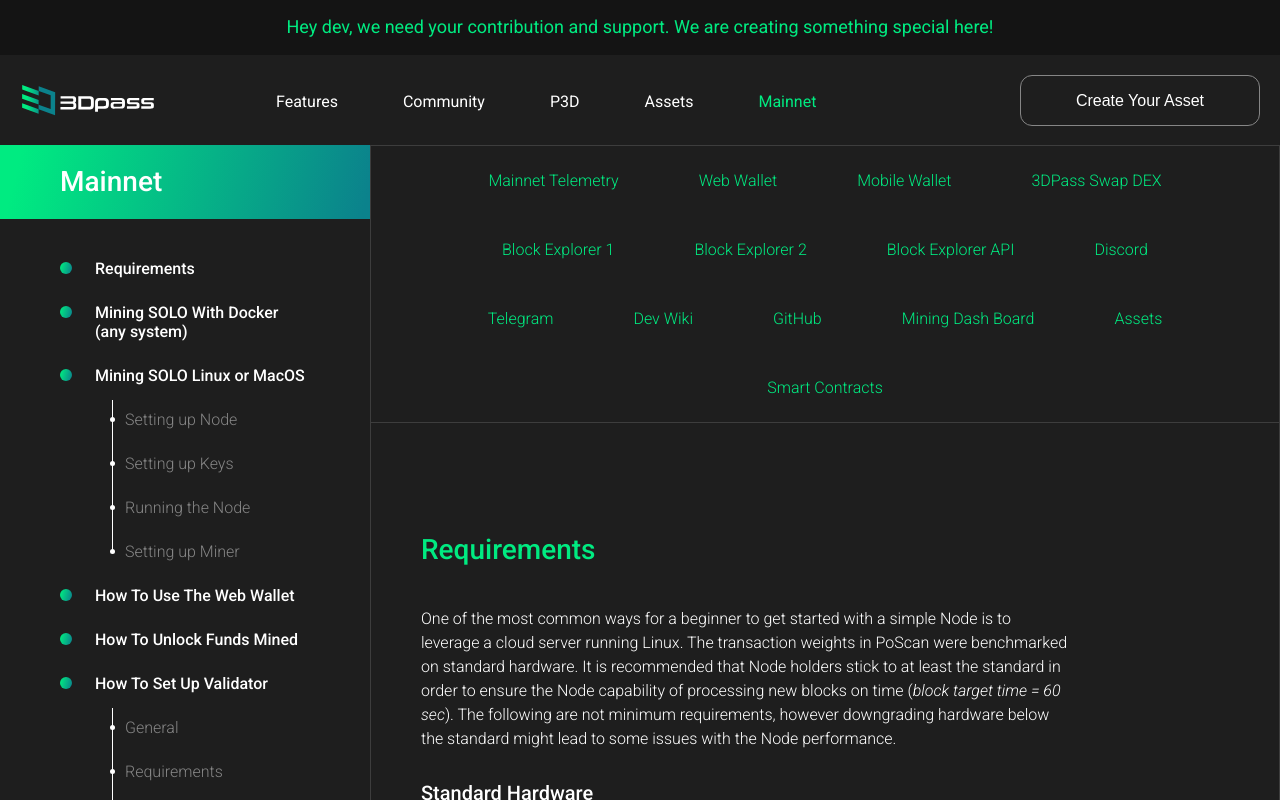
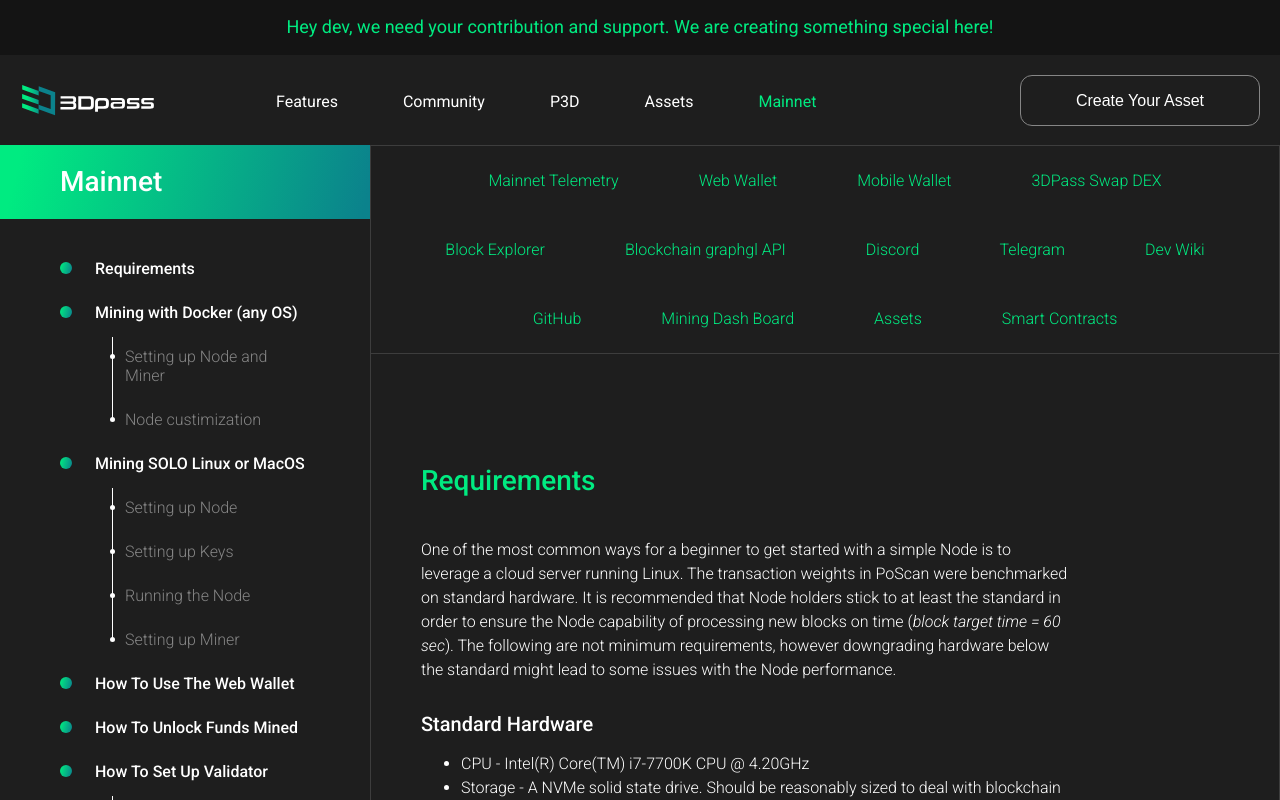
Before and after one commit to 3Dpass/website, a React (Create React App) app: page /mainnet in a window 1280 px wide. Shown: the top 800 px of the page. Built offline with nearby package versions, Linux system fonts and the light colour scheme; the HTML template or start-up script is replaced by a standard one.

Commit message:
docker-guidelines-navigation

```diff
--- a/src/pages/Mainnet.jsx
+++ b/src/pages/Mainnet.jsx
@@ -107,8 +107,21 @@ const Mainnet = () => {
                   : "one-page-nav"
               }
             >
-              Mining SOLO With Docker (any system)
+              Mining with Docker (any OS)
               <div className="page-nav-circle"></div>
+              <div className="page-nav-line docker-line"></div>
+            </div>
+          </a>
+          <a href="#docker-node-setup">
+            <div className="page-nav-inside">
+              Setting up Node and Miner
+              <div className="inside-nav-circle"></div>
+            </div>
+          </a>
+          <a href="#docker-node-customization">
+            <div className="page-nav-inside">
+              Node custimization
+              <div className="inside-nav-circle"></div>
             </div>
           </a>
           <a href="#linux-mac">
@@ -311,13 +324,10 @@ const Mainnet = () => {
             <div className="one-subheader">3DPass Swap DEX</div>
           </a>
           <a href="https://3dpscan.io">
-            <div className="one-subheader">Block Explorer 1</div>
-          </a>
-          <a href="https://explorer.3dpassmining.info">
-            <div className="one-subheader">Block Explorer 2</div>
+            <div className="one-subheader">Block Explorer</div>
           </a>
           <a href="https://explorer-api.3dpscan.io/graphql/">
-            <div className="one-subheader">Block Explorer API</div>
+            <div className="one-subheader">Blockchain graphgl API</div>
           </a>
           <a href="https://discord.gg/u24WkXcwug">
             <div className="one-subheader">Discord</div>
@@ -997,7 +1007,7 @@ cargo build --release
               How to start mining with Docker (Windows; Linux; Mac OS; Android, any
               system)
             </div>
-            <div className="page-content-text">
+            <div className="page-content-text" id="docker-node-setup">
               Run both Node and Miner in one command on <i>Windows,
               Linux, Mac OS, Android</i> and all the systems supported by Docker.
             </div>
@@ -1136,12 +1146,12 @@ docker compose up
               <li>Replace the existing `db` folder with the one you just downloaded</li>
               <li>Restart the node and miner</li>
             </ul>
-            <div className="page-content-subtitle">
-              Additional castomization (optional)
-            </div>
-            <div className="page-content-text">
-              You might as well, customize the Node running command parameters in the
-               the <i>~/3DP/docker/node.sh</i> script:
+            <div className="page-content-subtitle" id="docker-node-customization">
+              Additional customization (optional)
+            </div>
+            <div className="page-content-text">
+              You might, as well, customize the Node running command parameters by means of
+              putting your modifications into the <i>node.sh</i> script (<i>~/3DP/docker/node.sh</i>):
             </div>
             <pre className="main-pre">
               {`
--- a/src/pages/MobileWallet.jsx
+++ b/src/pages/MobileWallet.jsx
@@ -175,7 +175,7 @@ const MobileWallet = () => {
             <ul className="page-content-text">
               <li>
                 Pick up 3D models in <i><Link to="https://en.wikipedia.org/wiki/Wavefront_.obj_file">.obj</Link></i> format up to 100 Kb.
-                (Feel free to download this <Link to="https://github.com/3Dpass/threedpass/tree/main/objects_to_scan/preciouss_stones_collection">precious stones collection</Link> for testing purposes)
+                (Feel free to download this <Link to="https://github.com/3Dpass/threedpass/tree/main/objects_to_scan/preciouss_stones_collection">precious stones collection</Link> for the testing purpose)
               <img
               className="page-img"
               style={{ marginBottom: "20px" }}
@@ -185,18 +185,21 @@ const MobileWallet = () => {
               </li>
               <li>
                 Get the models processed one by one and save its snapshots, until the
-                {" "} HASH ID is matched <i>(the object is recognized)</i>. Otherwise, the object is considered to be unique.
+                {" "} HASH IDs match <i>(the object is recognized)</i>. Otherwise,
+                the object is considered to be unique.
 
-                <img
+              <img
               className="page-img"
               style={{ marginBottom: "20px" }}
               src="/images/object_recognized.png"
               alt="img"
-            />
+              />
               </li>
               <li>
-                If the object tokenization is your primary goal, just keep processing its alternative scans/models, until
-                at least one stable hash is found <i>(the HASH ID is created)</i>. Make sure the stable hash is included into the HASH ID, before you put it on the blockchain.
+                Keep processing on new scans/models of the object, until
+                the stable hash is found <i>(the HASH ID is created)</i>.
+                Make sure the stable hash is included into the HASH ID,
+                before you put it on the blockchain.
                 <img
               className="page-img"
               style={{ marginBottom: "20px" }}
@@ -205,8 +208,8 @@ const MobileWallet = () => {
             />
               </li>
               <li>
-                Using the same scanning settings is mandatory for every object processed.
-                The <i>Rotation bytes</i> must be set at the same value, as well. "None" (no rotation) is recomended.
+                Do not change scanning settings during the proccessing.
+                Setting up <i>Rotation bytes</i> at "None" (no rotation) is recommended for most of the cases.
                 <img
               className="page-img"
               style={{ marginBottom: "20px" }}
--- a/src/styles/features.css
+++ b/src/styles/features.css
@@ -262,6 +262,10 @@
 
 .transfer-mobile-line {
   height: 196px;
+}
+
+.docker-line {
+  height: 84px;
 }
 
 .node-line {
```
